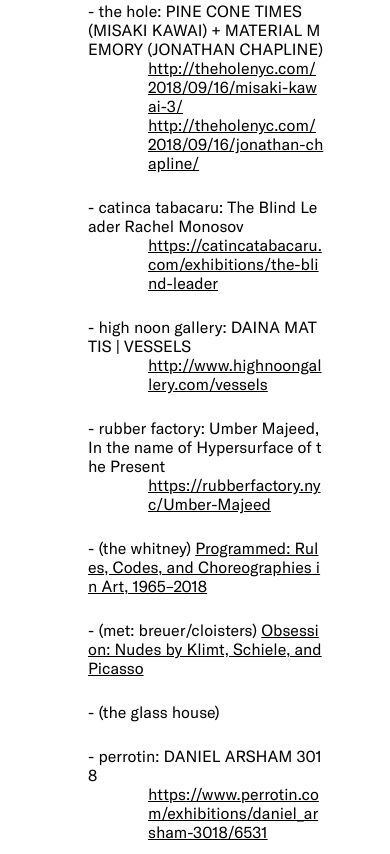
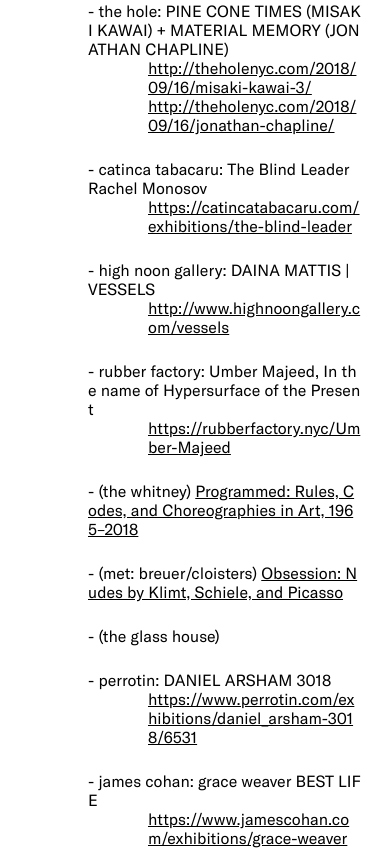
Before and after one commit to skinsshark/nycg, a plain HTML site: page index.html in a window 390 px wide. Shown: the part 117-971 px from the top of the page. Drawn offline with Linux system fonts and the light colour scheme; a web font is replaced by a local one.

Commit message:
better mobile experience

```diff
--- a/style.css
+++ b/style.css
@@ -12,6 +12,12 @@
   font-family: 'Main';
   padding: 20px 15vw 20px 20px;
   word-break: break-all;
+}
+
+@media only screen and (max-width: 767px) {
+  body {
+    padding: 20px;
+  }
 }
 
 h1 {
```
